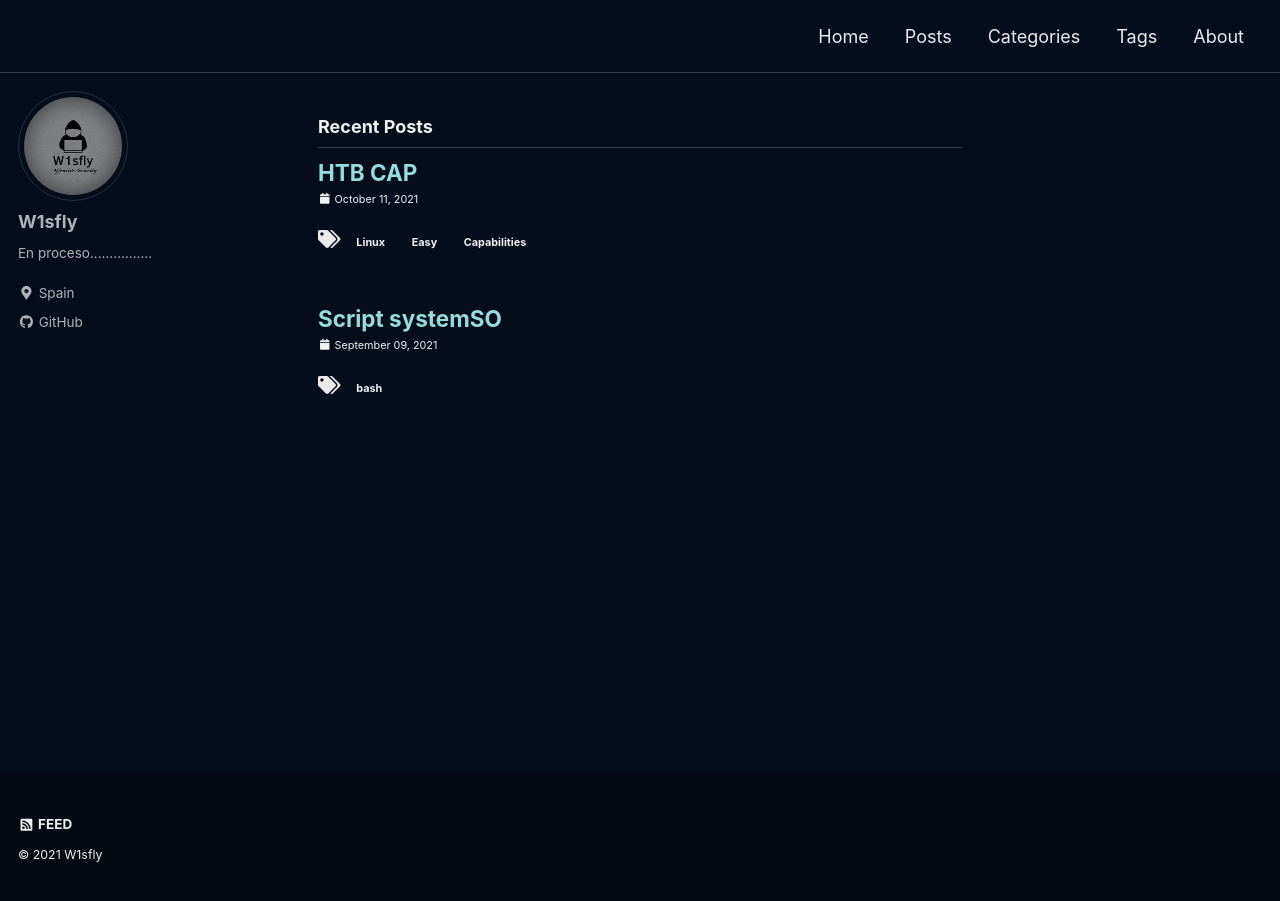
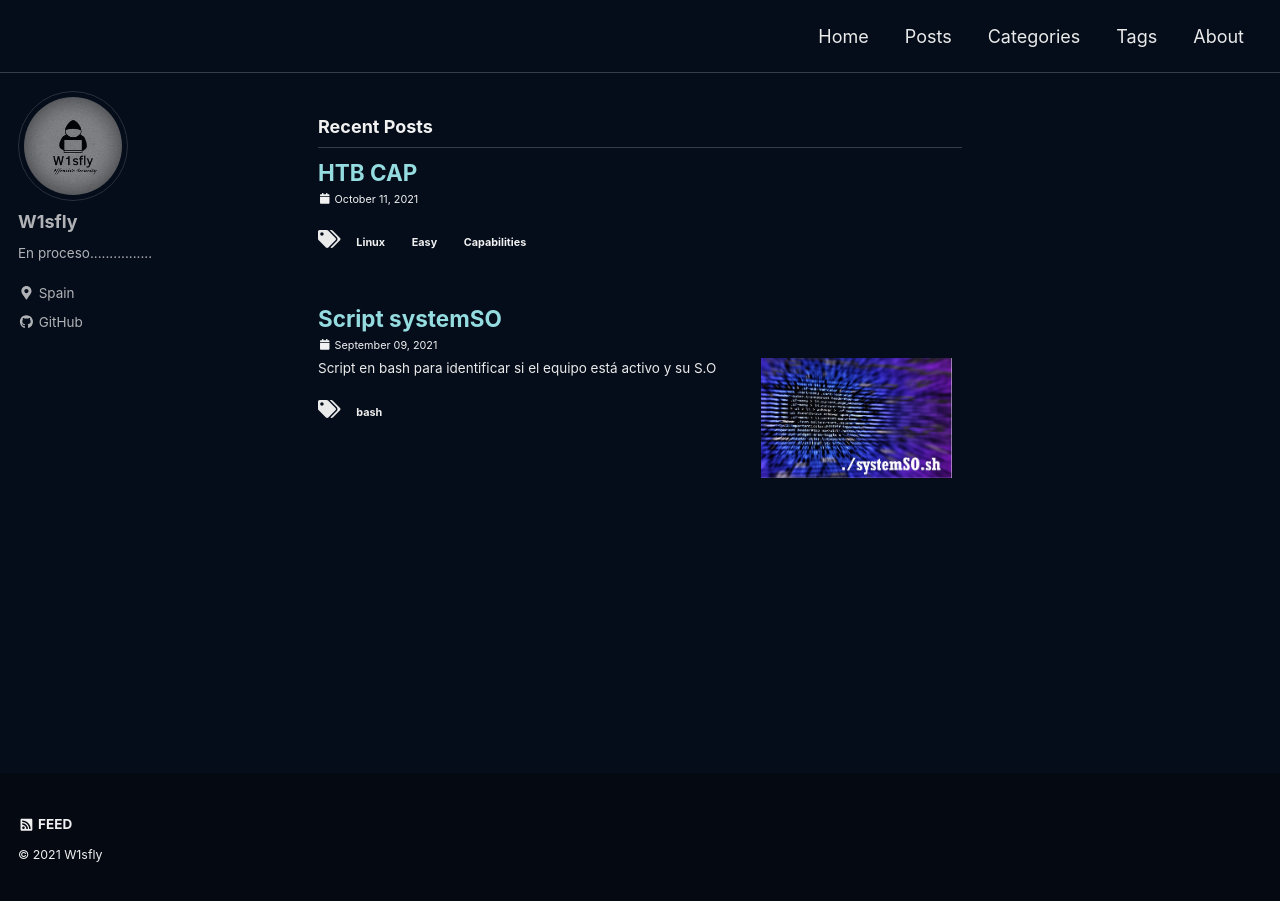
Before and after one commit to W1sfly/W1sfly.github.io, a Jekyll site: the page built from index.html, in a window 1280 px wide. Built offline with Jekyll 4.4.1, drawn with Linux system fonts in a browser that asks for light colours; cached includes are drawn as plain includes; a script that is not in the unit is left out; the list of posts is cut into pages by our own code.

Commit message:
Update 09-09-21-script_systemSO.md

```diff
--- a/_posts/09-09-21-script_systemSO.md
+++ b/_posts/09-09-21-script_systemSO.md
@@ -1,9 +1,11 @@
 ---
 layout: single
 title: Script systemSO
+excerpt: "Script en bash para identificar si el equipo está activo y su S.O "
 date: 09-09-2021
 header:
-  teaser:
+  teaser: /assets/images/post_script_systemSO/scriptSO.png
+  teaser_home_page: true
 categories:
   - script
   - Herramienta
```
